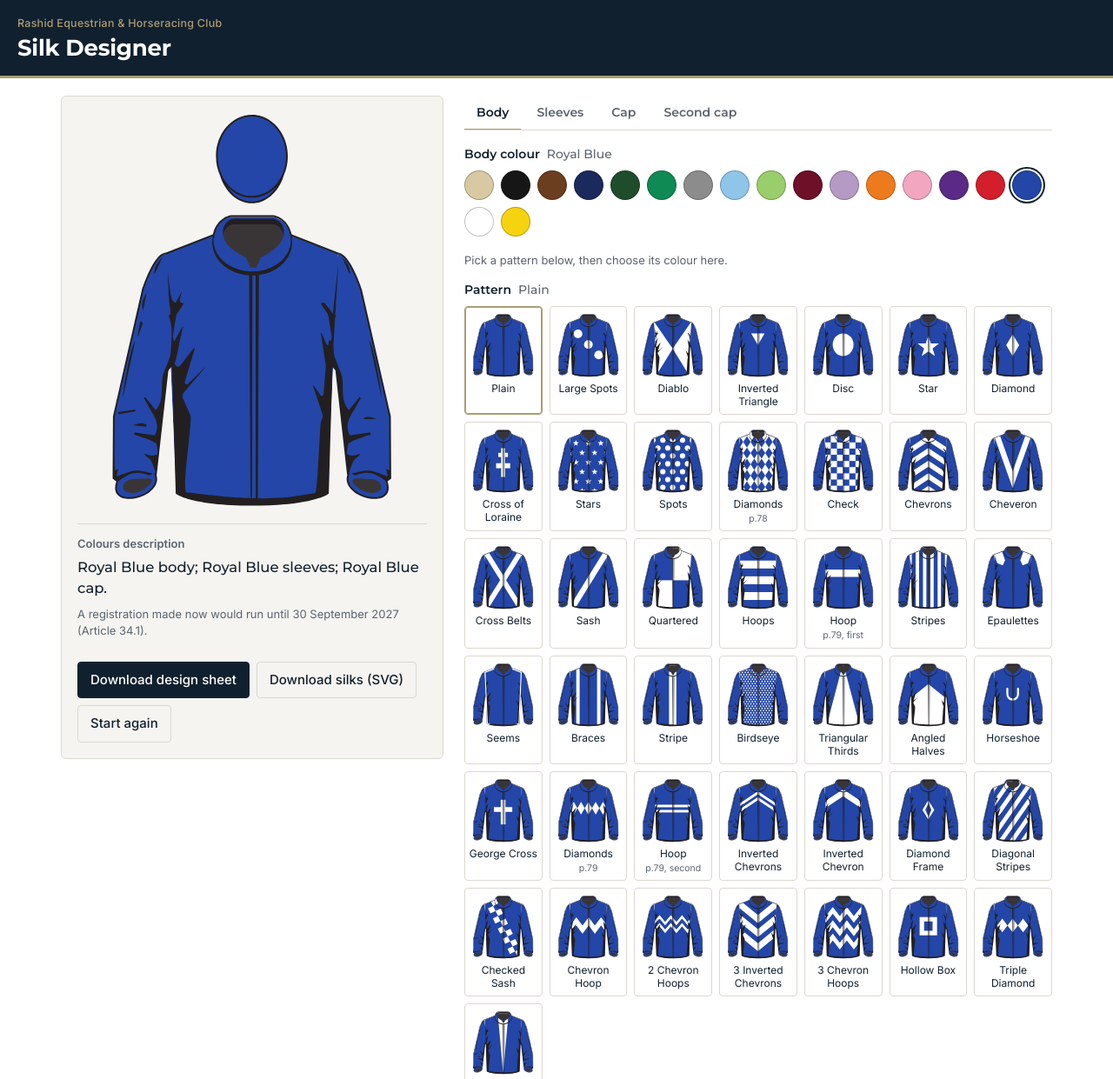
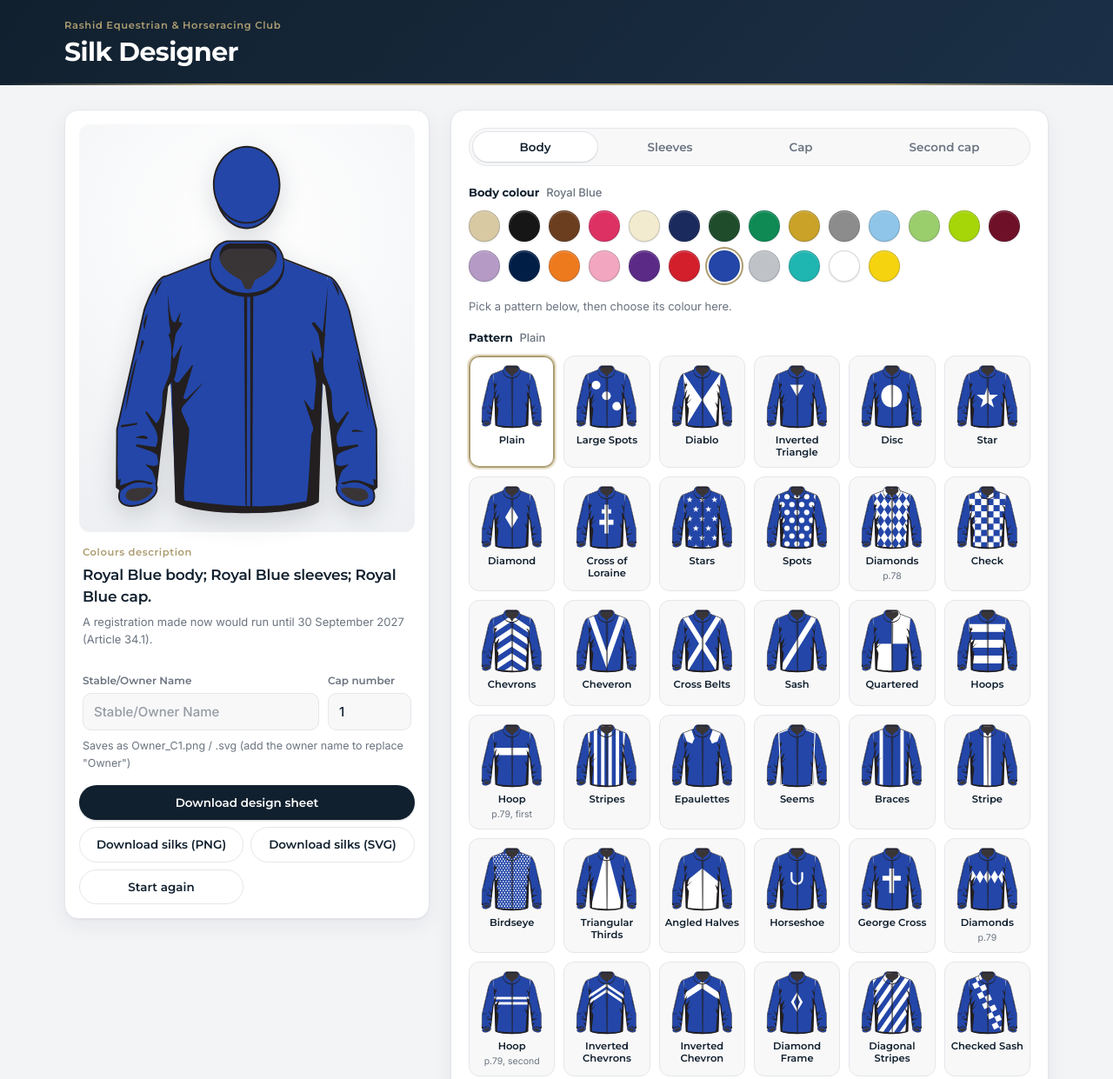
Before and after one commit to REHCBH/REHC-Silk-Generator-, a plain HTML site: page index.html in a window 1280 px wide. Shown: the top 1241 px of the page at 87% size. Drawn offline with Linux system fonts and the light colour scheme.

Commit message:
Add files via upload

```diff
--- a/index.html
+++ b/index.html
@@ -9,79 +9,112 @@
 <link href="https://fonts.googleapis.com/css2?family=Montserrat:wght@500;600;700&family=Inter:wght@400;500;600&display=swap" rel="stylesheet">
 <style>
 :root{
-  --navy:#11202E; --gold:#AC9C71; --maroon:#980B2C; --slate:#384459; --ivory:#D8D2C0;
-  --bg:#FFFFFF; --panel:#F5F4F1; --ink:#11202E; --muted:#5A6470; --line:#DCD8CF;
-  --chip:#FFFFFF; --focus:#384459; --warn-bg:#FBF3E2; --warn-ink:#6A4A0C; --err-bg:#F8E7EA; --err-ink:#980B2C;
-  --hd:'Montserrat', 'Inter', system-ui, -apple-system, 'Segoe UI', sans-serif;
-  --bd:'Inter', system-ui, -apple-system, 'Segoe UI', Roboto, sans-serif;
+  --navy:#11202E; --navy-2:#1B3047; --gold:#AC9C71; --gold-soft:#E9E2CF; --maroon:#980B2C;
+  --bg:#F3F4F6; --surface:#FFFFFF; --surface-2:#F8F8F9; --ink:#11202E; --muted:#6B7480; --line:#E4E6EA;
+  --stage-1:#FFFFFF; --stage-2:#ECEEF1;
+  --shadow:0 1px 2px rgba(17,32,46,.06), 0 8px 24px rgba(17,32,46,.06);
+  --shadow-lift:0 2px 4px rgba(17,32,46,.08), 0 12px 28px rgba(17,32,46,.10);
+  --warn-bg:#FBF4E4; --warn-ink:#6A4A0C; --err-bg:#FBEAEE; --err-ink:#980B2C;
+  --hd:'Montserrat','Inter',system-ui,-apple-system,'Segoe UI',sans-serif;
+  --bd:'Inter',system-ui,-apple-system,'Segoe UI',Roboto,sans-serif;
+  --r-lg:16px; --r-md:12px; --r-sm:10px;
+  color-scheme:light;
   box-sizing:border-box;
   padding-top:env(safe-area-inset-top,0px); padding-bottom:env(safe-area-inset-bottom,0px);
 }
 @media (prefers-color-scheme: dark){
   :root:not([data-theme="light"]){
-    --bg:#0B1414; --panel:#142020; --ink:#ECE8DD; --muted:#A6AEB3; --line:#2A3838; --chip:#1A2828; --focus:#D8D2C0;
-    --warn-bg:#2E2614; --warn-ink:#F0D9A4; --err-bg:#341A1A; --err-ink:#F5C2C2;
+    color-scheme:dark;
+    --bg:#0A121A; --surface:#111C27; --surface-2:#16232F; --ink:#EDEFF2; --muted:#9AA4AF; --line:#22313F;
+    --stage-1:#1A2836; --stage-2:#0F1A24; --gold-soft:#2C2A22;
+    --shadow:0 1px 2px rgba(0,0,0,.3), 0 8px 24px rgba(0,0,0,.25); --shadow-lift:0 2px 4px rgba(0,0,0,.35), 0 12px 28px rgba(0,0,0,.35);
+    --warn-bg:#2B2414; --warn-ink:#F0D9A4; --err-bg:#2E151B; --err-ink:#F5B8C4;
   }
 }
 :root[data-theme="dark"]{
-  --bg:#0B1414; --panel:#142020; --ink:#ECE8DD; --muted:#A6AEB3; --line:#2A3838; --chip:#1A2828; --focus:#D8D2C0;
-  --warn-bg:#2E2614; --warn-ink:#F0D9A4; --err-bg:#341A1A; --err-ink:#F5C2C2;
+  color-scheme:dark;
+  --bg:#0A121A; --surface:#111C27; --surface-2:#16232F; --ink:#EDEFF2; --muted:#9AA4AF; --line:#22313F;
+  --stage-1:#1A2836; --stage-2:#0F1A24; --gold-soft:#2C2A22;
+  --shadow:0 1px 2px rgba(0,0,0,.3), 0 8px 24px rgba(0,0,0,.25); --shadow-lift:0 2px 4px rgba(0,0,0,.35), 0 12px 28px rgba(0,0,0,.35);
+  --warn-bg:#2B2414; --warn-ink:#F0D9A4; --err-bg:#2E151B; --err-ink:#F5B8C4;
 }
 *,*::before,*::after{box-sizing:inherit}
 html{scroll-padding-top:env(safe-area-inset-top,0px)}
-body{margin:0;background:var(--bg);color:var(--ink);font:15px/1.5 var(--bd);-webkit-font-smoothing:antialiased}
-header{background:var(--navy);color:#FFFFFF;padding:18px 20px 16px;border-bottom:3px solid var(--gold)}
-header .club{font-size:12.5px;letter-spacing:.02em;color:var(--gold);margin:0;font-weight:500}
-header h1{font:700 26px/1.15 var(--hd);letter-spacing:-.01em;margin:4px 0 0}
-main{max-width:1180px;margin:0 auto;padding:20px;display:grid;gap:24px;grid-template-columns:minmax(0,1fr)}
-@media (min-width:900px){ main{grid-template-columns:minmax(0,440px) minmax(0,1fr);align-items:start} .stage{position:sticky;top:20px} }
+body{margin:0;background:var(--bg);color:var(--ink);font:15px/1.55 var(--bd);-webkit-font-smoothing:antialiased;text-rendering:optimizeLegibility}
 
-.stage{background:var(--panel);border:1px solid var(--line);border-radius:6px;padding:18px}
-.preview{display:flex;gap:10px;align-items:flex-end;justify-content:center}
-.preview .main-svg{width:100%;max-width:330px;height:auto;display:block}
-@media (max-width:899px){ .preview .main-svg{max-width:220px} .stage{padding:14px} }
-.spare{display:none;flex-direction:column;align-items:center;gap:4px;width:84px;flex:none}
+header{background:linear-gradient(135deg,var(--navy) 0%,var(--navy-2) 100%);color:#fff;position:relative}
+header::after{content:"";position:absolute;left:0;right:0;bottom:0;height:2px;background:linear-gradient(90deg,transparent,var(--gold) 20%,var(--gold) 80%,transparent)}
+header > *{max-width:1180px;margin-left:auto;margin-right:auto;padding-left:24px;padding-right:24px}
+header .club{margin-top:0;margin-bottom:0;padding-top:22px;font:600 11.5px/1.3 var(--hd);letter-spacing:.06em;color:var(--gold)}
+header h1{margin-top:6px;margin-bottom:0;padding-bottom:22px;font:700 30px/1.1 var(--hd);letter-spacing:-.02em}
+
+main{max-width:1180px;margin:0 auto;padding:24px;display:grid;gap:24px;grid-template-columns:minmax(0,1fr)}
+@media (min-width:900px){ main{grid-template-columns:minmax(0,420px) minmax(0,1fr);align-items:start;padding-top:28px} .stage{position:sticky;top:20px} }
+
+.stage,.controls{background:var(--surface);border:1px solid var(--line);border-radius:var(--r-lg);box-shadow:var(--shadow)}
+.stage{padding:16px}
+.controls{padding:8px 20px 4px}
+.preview{display:flex;gap:10px;align-items:flex-end;justify-content:center;padding:22px 12px 16px;border-radius:var(--r-md);background:radial-gradient(120% 90% at 50% 25%,var(--stage-1) 0%,var(--stage-2) 100%)}
+.preview .main-svg{width:100%;max-width:310px;height:auto;display:block;filter:drop-shadow(0 10px 14px rgba(17,32,46,.16))}
+@media (max-width:899px){ .preview .main-svg{max-width:210px} main{padding:16px} .controls{padding:6px 16px 2px} .tab{flex:1 1 auto;padding:9px 8px;font-size:12.5px} }
+.spare{display:none;flex-direction:column;align-items:center;gap:6px;width:80px;flex:none}
 .spare.on{display:flex}
-.spare svg{width:84px;height:auto}
-.spare span{font-size:12px;color:var(--muted);text-align:center}
-.entry{margin-top:14px;border-top:1px solid var(--line);padding-top:14px}
-.entry h2{font:600 13px/1.3 var(--bd);color:var(--muted);margin:0 0 6px}
-.entry p{font:500 16.5px/1.5 var(--hd);margin:0}
-.entry .valid{font:13px/1.45 var(--bd);color:var(--muted);margin-top:8px}
+.spare svg{width:80px;height:auto;filter:drop-shadow(0 6px 8px rgba(17,32,46,.14))}
+.spare span{font:600 11px/1.3 var(--hd);color:var(--muted);text-align:center}
+
+.entry{margin-top:16px;padding:0 4px}
+.entry h2{font:600 11.5px/1.3 var(--hd);letter-spacing:.05em;color:var(--gold);margin:0 0 6px}
+.entry p{font:600 17px/1.45 var(--hd);letter-spacing:-.01em;margin:0}
+.entry .valid{font:400 13px/1.5 var(--bd);color:var(--muted);margin-top:8px;letter-spacing:0}
+
 .msgs{display:grid;gap:8px;margin-top:12px}
-.msg{font-size:13.5px;line-height:1.45;padding:9px 11px;border-radius:4px}
+.msg{font-size:13.5px;line-height:1.45;padding:10px 12px;border-radius:var(--r-sm)}
 .msg.err{background:var(--err-bg);color:var(--err-ink)}
 .msg.warn{background:var(--warn-bg);color:var(--warn-ink)}
-.actions{display:flex;flex-wrap:wrap;gap:8px;margin-top:14px}
+
+.fields{display:grid;grid-template-columns:minmax(0,1fr) 96px;gap:10px;margin-top:18px;padding:0 4px}
+.fields label{display:flex;flex-direction:column;gap:6px;font:600 12px/1.3 var(--hd);color:var(--muted)}
+.fields input{font:500 15px/1.3 var(--bd);color:var(--ink);background:var(--surface-2);border:1px solid var(--line);border-radius:var(--r-sm);padding:11px 12px;width:100%;transition:border-color .15s,box-shadow .15s,background .15s}
+.fields input::placeholder{color:var(--muted);opacity:.7}
+.fields input:focus{outline:none;background:var(--surface);border-color:var(--gold);box-shadow:0 0 0 3px rgba(172,156,113,.25)}
+.fname{font-size:12.5px;color:var(--muted);margin:8px 4px 0;overflow-wrap:anywhere}
+
+.actions{display:grid;grid-template-columns:1fr 1fr;gap:8px;margin-top:16px}
 button{font:inherit;color:inherit}
-.btn{border:1px solid var(--navy);background:var(--navy);color:#FFFFFF;border-radius:4px;padding:9px 14px;font-weight:500;cursor:pointer}
-.btn.ghost{background:transparent;color:var(--ink);border-color:var(--line)}
-.btn:disabled{opacity:.45;cursor:not-allowed}
-.dl-note{font-size:12.5px;color:var(--muted);margin:8px 0 0}
+.btn{border:1px solid transparent;background:var(--navy);color:#fff;border-radius:999px;padding:11px 16px;font:600 13.5px/1.2 var(--hd);cursor:pointer;transition:transform .12s,box-shadow .15s,background .15s;box-shadow:0 1px 2px rgba(17,32,46,.2)}
+.btn:hover:not(:disabled){background:var(--navy-2);box-shadow:0 6px 16px rgba(17,32,46,.22);transform:translateY(-1px)}
+.btn:active:not(:disabled){transform:translateY(0)}
+#dlSheet{grid-column:1 / -1}
+.btn.ghost{background:var(--surface);color:var(--ink);border-color:var(--line);box-shadow:none}
+.btn.ghost:hover:not(:disabled){background:var(--surface-2);border-color:var(--gold);box-shadow:none}
+.btn:disabled{opacity:.4;cursor:not-allowed}
+.dl-note{font-size:12.5px;color:var(--muted);margin:8px 4px 0}
 
-.tabs{display:flex;gap:4px;border-bottom:1px solid var(--line);overflow-x:auto}
-.tab{border:0;background:none;padding:10px 14px;cursor:pointer;color:var(--muted);font:600 14px/1.3 var(--hd);border-bottom:2px solid transparent;margin-bottom:-1px;white-space:nowrap}
-.tab[aria-selected="true"]{color:var(--ink);border-bottom-color:var(--gold)}
-:root[data-theme="dark"] .tab[aria-selected="true"]{border-bottom-color:var(--gold)}
-@media (prefers-color-scheme: dark){ :root:not([data-theme="light"]) .tab[aria-selected="true"]{border-bottom-color:var(--gold)} :root:not([data-theme="light"]) .btn{background:var(--gold);color:#11202E;border-color:var(--gold)} :root:not([data-theme="light"]) header{background:#0A141D} }
-.panel{padding:18px 0 0}
-.group{margin-bottom:22px}
-.group h3{font:600 14px/1.3 var(--hd);margin:0 0 10px;display:flex;gap:8px;align-items:baseline}
-.group h3 .val{font-weight:400;color:var(--muted)}
-.swatches{display:flex;flex-wrap:wrap;gap:8px}
-.sw{width:34px;height:34px;border-radius:50%;border:1px solid rgba(0,0,0,.25);cursor:pointer;padding:0;position:relative}
-.sw[aria-pressed="true"]{box-shadow:0 0 0 2px var(--bg),0 0 0 4px var(--ink)}
-.patterns{display:grid;grid-template-columns:repeat(auto-fill,minmax(86px,1fr));gap:8px}
-.pt{border:1px solid var(--line);background:var(--chip);border-radius:4px;padding:6px 4px 7px;cursor:pointer;display:flex;flex-direction:column;align-items:center;gap:4px;min-height:118px}
+.tabs{display:flex;gap:4px;padding:4px;margin:12px 0 4px;background:var(--surface-2);border:1px solid var(--line);border-radius:999px;overflow-x:auto;scrollbar-width:none}
+.tabs::-webkit-scrollbar{display:none}
+.tab{flex:1 0 auto;border:0;background:transparent;padding:9px 16px;cursor:pointer;color:var(--muted);font:600 13.5px/1.2 var(--hd);border-radius:999px;white-space:nowrap;transition:background .15s,color .15s,box-shadow .15s}
+.tab:hover{color:var(--ink)}
+.tab[aria-selected="true"]{background:var(--surface);color:var(--ink);box-shadow:0 1px 2px rgba(17,32,46,.10),0 0 0 1px var(--line)}
+.panel{padding:18px 0 4px}
+.group{margin-bottom:26px}
+.group h3{font:700 13px/1.3 var(--hd);margin:0 0 12px;display:flex;gap:8px;align-items:baseline;letter-spacing:-.005em}
+.group h3 .val{font:500 13px/1.3 var(--bd);color:var(--muted)}
+.swatches{display:flex;flex-wrap:wrap;gap:10px}
+.sw{width:36px;height:36px;border-radius:50%;border:1px solid rgba(17,32,46,.18);cursor:pointer;padding:0;position:relative;transition:transform .12s,box-shadow .15s;box-shadow:inset 0 1px 0 rgba(255,255,255,.25),0 1px 2px rgba(17,32,46,.12)}
+.sw:hover{transform:scale(1.08)}
+.sw[aria-pressed="true"]{box-shadow:0 0 0 2px var(--surface),0 0 0 4px var(--gold)}
+.patterns{display:grid;grid-template-columns:repeat(auto-fill,minmax(92px,1fr));gap:10px}
+.pt{border:1px solid var(--line);background:var(--surface-2);border-radius:var(--r-md);padding:8px 6px 9px;cursor:pointer;display:flex;flex-direction:column;align-items:center;gap:5px;min-height:122px;transition:transform .12s,box-shadow .15s,border-color .15s,background .15s}
+.pt:hover{background:var(--surface);transform:translateY(-2px);box-shadow:var(--shadow-lift)}
 .pt svg{width:100%;height:76px}
-.pt .nm{font-size:12px;line-height:1.25;text-align:center}
+.pt .nm{font:600 11.5px/1.25 var(--hd);text-align:center}
 .pt .sb{font-size:10.5px;color:var(--muted);line-height:1.2}
-.pt[aria-pressed="true"]{border-color:var(--gold);box-shadow:inset 0 0 0 1px var(--gold)}
-.toggle{display:flex;gap:10px;align-items:flex-start;font-size:14px;margin-bottom:18px}
-.toggle input{width:18px;height:18px;margin-top:2px}
-.hint{font-size:13px;color:var(--muted);margin:-4px 0 14px}
-:focus-visible{outline:2px solid var(--focus);outline-offset:2px}
-footer{max-width:1180px;margin:0 auto;padding:4px 20px 28px;font-size:12.5px;color:var(--muted)}
+.pt[aria-pressed="true"]{background:var(--surface);border-color:var(--gold);box-shadow:0 0 0 2px var(--gold-soft),inset 0 0 0 1px var(--gold)}
+.toggle{display:flex;gap:12px;align-items:flex-start;font-size:14px;margin-bottom:18px;padding:14px;border-radius:var(--r-md);background:var(--surface-2);border:1px solid var(--line)}
+.toggle input{width:18px;height:18px;margin-top:2px;accent-color:var(--navy)}
+.hint{font-size:13px;color:var(--muted);margin:-8px 0 18px}
+:focus-visible{outline:2px solid var(--gold);outline-offset:2px}
+footer{max-width:1180px;margin:0 auto;padding:4px 24px 32px;font-size:12px;line-height:1.6;color:var(--muted)}
 .sr{position:absolute;width:1px;height:1px;overflow:hidden;clip:rect(0 0 0 0)}
 </style>
 </head>
@@ -103,15 +136,21 @@ footer{max-width:1180px;margin:0 auto;padding:4px 20px 28px;font-size:12.5px;col
       <p class="valid" id="valid"></p>
     </div>
     <div class="msgs" id="msgs" aria-live="polite"></div>
+    <div class="fields">
+      <label>Stable/Owner Name<input id="owner" type="text" autocomplete="organization" placeholder="Stable/Owner Name"></label>
+      <label>Cap number<input id="capNo" type="number" inputmode="numeric" min="1" max="99" value="1"></label>
+    </div>
+    <p class="fname" id="fname"></p>
     <div class="actions">
       <button class="btn" id="dlSheet">Download design sheet</button>
+      <button class="btn ghost" id="dlPng">Download silks (PNG)</button>
       <button class="btn ghost" id="dlSvg">Download silks (SVG)</button>
       <button class="btn ghost" id="reset">Start again</button>
     </div>
     <p class="dl-note" id="dlNote" hidden></p>
   </section>
 
-  <section aria-label="Design controls">
+  <section class="controls" aria-label="Design controls">
     <div class="tabs" role="tablist" id="tabs">
       <button class="tab" role="tab" data-t="body" aria-selected="true">Body</button>
       <button class="tab" role="tab" data-t="sleeves" aria-selected="false">Sleeves</button>
@@ -331,13 +370,13 @@ if (typeof module !== 'undefined') module.exports = { buildDefs, silksInner };
 </script>
 <script>
 const COLOURS = [
-  ['beige','Beige','#D8C9A3'],['black','Black','#161616'],['brown','Brown','#6B3E1F'],['dark-blue','Dark Blue','#1B2A5C'],
-  ['dark-green','Dark Green','#1F4D2B'],['emerald-green','Emerald Green','#0F8A55'],['grey','Grey','#8C8C8C'],['light-blue','Light Blue','#8EC5E8'],
-  ['light-green','Light Green','#9ACD6B'],['maroon','Maroon','#6E1027'],['mauve','Mauve','#B49AC4'],['orange','Orange','#EE7A1E'],
-  ['pink','Pink','#F2A6C0'],['purple','Purple','#5B2A86'],['red','Red','#D21F2B'],['royal-blue','Royal Blue','#2346A8'],
+  ['beige','Beige','#D8C9A3'],['black','Black','#161616'],['brown','Brown','#6B3E1F'],['cerise','Cerise','#DE3163'],['cream','Cream','#F3EBCF'],['dark-blue','Dark Blue','#1B2A5C'],
+  ['dark-green','Dark Green','#1F4D2B'],['emerald-green','Emerald Green','#0F8A55'],['gold','Gold','#C9A227'],['grey','Grey','#8C8C8C'],['light-blue','Light Blue','#8EC5E8'],
+  ['light-green','Light Green','#9ACD6B'],['lime','Lime','#A6D608'],['maroon','Maroon','#6E1027'],['mauve','Mauve','#B49AC4'],['navy','Navy','#001E46'],['orange','Orange','#EE7A1E'],
+  ['pink','Pink','#F2A6C0'],['purple','Purple','#5B2A86'],['red','Red','#D21F2B'],['royal-blue','Royal Blue','#2346A8'],['silver','Silver','#BFC3C8'],['turquoise','Turquoise','#1FB5B0'],
   ['white','White','#FFFFFF'],['yellow','Yellow','#F6D30F']
 ].map(([id,name,hex])=>({id,name,hex}));
-const hex = id => (COLOURS.find(c=>c.id===id)||COLOURS[16]).hex;
+const hex = id => (COLOURS.find(c=>c.id===id)||{hex:'#FFFFFF'}).hex;
 const cname = id => (COLOURS.find(c=>c.id===id)||{name:id}).name;
 
 const DEFAULT = () => ({
@@ -393,7 +432,7 @@ function render(){
   const m = checks();
   $('msgs').innerHTML = m.map(([t,x])=>`<div class="msg ${t}">${x}</div>`).join('');
   const blocked = m.some(x=>x[0]==='err');
-  $('dlSheet').disabled = blocked || !dlReady; $('dlSvg').disabled = blocked || !dlReady;
+  $('dlSheet').disabled = blocked || !dlReady; $('dlSvg').disabled = blocked || !dlReady; $('dlPng').disabled = blocked || !dlReady;
   renderPanel();
 }
 
@@ -489,10 +528,19 @@ async function sheetBlob(){
   [['Owner or partnership name',80,W-80],['Signature',80,600],['Date',660,W-80]].forEach(([l,x0,x1],i)=>{
     const yy = i===0 ? y : y+110;
     c.fillText(l,x0,yy); c.beginPath(); c.moveTo(x0,yy+50); c.lineTo(x1,yy+50); c.stroke();
+    if(i===0 && ownerName()){ c.font='500 28px Inter, sans-serif'; c.fillText(ownerName(),x0,yy+40); c.font='500 22px Inter, sans-serif'; }
   });
   return await new Promise(r=>cv.toBlob(r,'image/png'));
 }
-function fileBase(){ return 'REHC-colours-' + [st.body.c,st.body.p,st.sleeves.c,st.cap.c].join('-'); }
+// File naming follows the club standard: Owner-Name_C<cap number>, e.g. Stable-Owner-Name_C4
+function ownerName(){ return ($('owner').value||'').trim().replace(/\s+/g,' '); }
+function capNo(){ const n=parseInt($('capNo').value,10); return n>0 && n<100 ? n : 1; }
+function fileBase(){
+  const slug = ownerName().replace(/[^A-Za-z0-9\u0600-\u06FF\- ]/g,'').trim().replace(/ +/g,'-').replace(/-+/g,'-');
+  return (slug || 'Owner') + '_C' + capNo();
+}
+function showFname(){ $('fname').textContent = 'Saves as ' + fileBase() + '.png / .svg' + (ownerName() ? '' : ' (add the owner name to replace "Owner")'); }
+$('owner').addEventListener('input', showFname); $('capNo').addEventListener('input', showFname); showFname();
 
 // downloads: claude.ai viewer uses the downloads capability; a plain hosted copy uses a normal link
 let dl=null, dlReady=false;
@@ -509,10 +557,19 @@ async function save(name, blob){
     $('dlNote').hidden=false; $('dlNote').textContent = e && e.code==='rate_limited' ? 'A save prompt is already open. Finish that one first.' : 'The file could not be saved here.';
   }
 }
-$('dlSheet').onclick=async()=>{ const b=await sheetBlob(); save(fileBase()+'.png', b); };
+$('dlSheet').onclick=async()=>{ const b=await sheetBlob(); save(fileBase()+'-sheet.png', b); };
+// Silks files: 595 x 595 px, transparent, artwork 552 px tall centred with a 21 px top margin (club standard)
+const SILK_PX = 595, SILK_VB = '-109.5 -22.8 646.1 646.1';
+function silkSVG(){ return standaloneSVG(silksInner(st,hex), SILK_VB, SILK_PX, SILK_PX); }
 $('dlSvg').onclick=()=>{
-  const svg = standaloneSVG(silksInner(st,hex),'-6 -4 440 612',880,1224);
-  save(fileBase()+'.svg', new Blob([svg],{type:'image/svg+xml'}));
+  save(fileBase()+'.svg', new Blob([silkSVG()],{type:'image/svg+xml'}));
+};
+$('dlPng').onclick=async()=>{
+  const img = await loadImg(silkSVG());
+  const cv=document.createElement('canvas'); cv.width=SILK_PX; cv.height=SILK_PX;
+  cv.getContext('2d').drawImage(img,0,0,SILK_PX,SILK_PX);
+  const b = await new Promise(r=>cv.toBlob(r,'image/png'));
+  save(fileBase()+'.png', b);
 };
 
 render();
```
